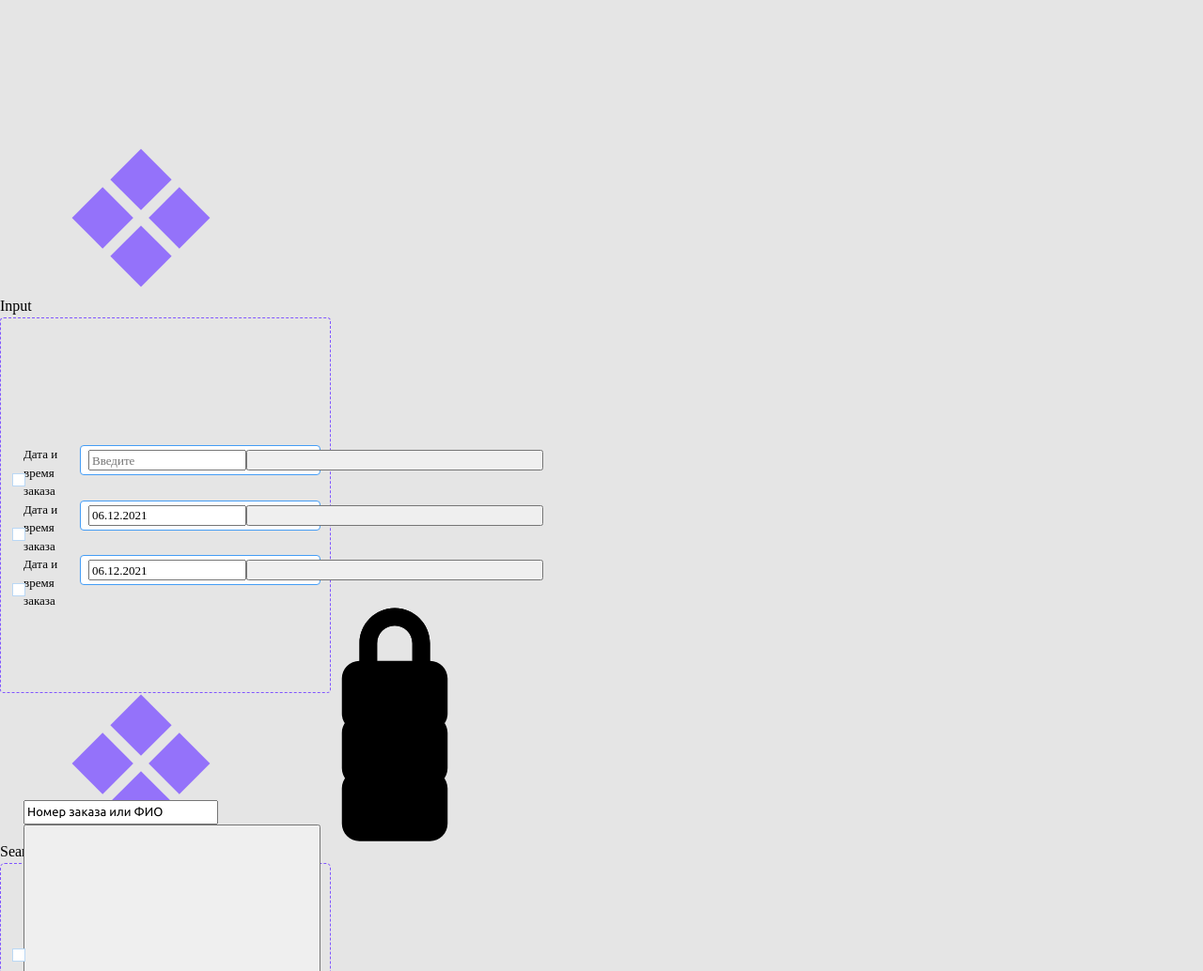
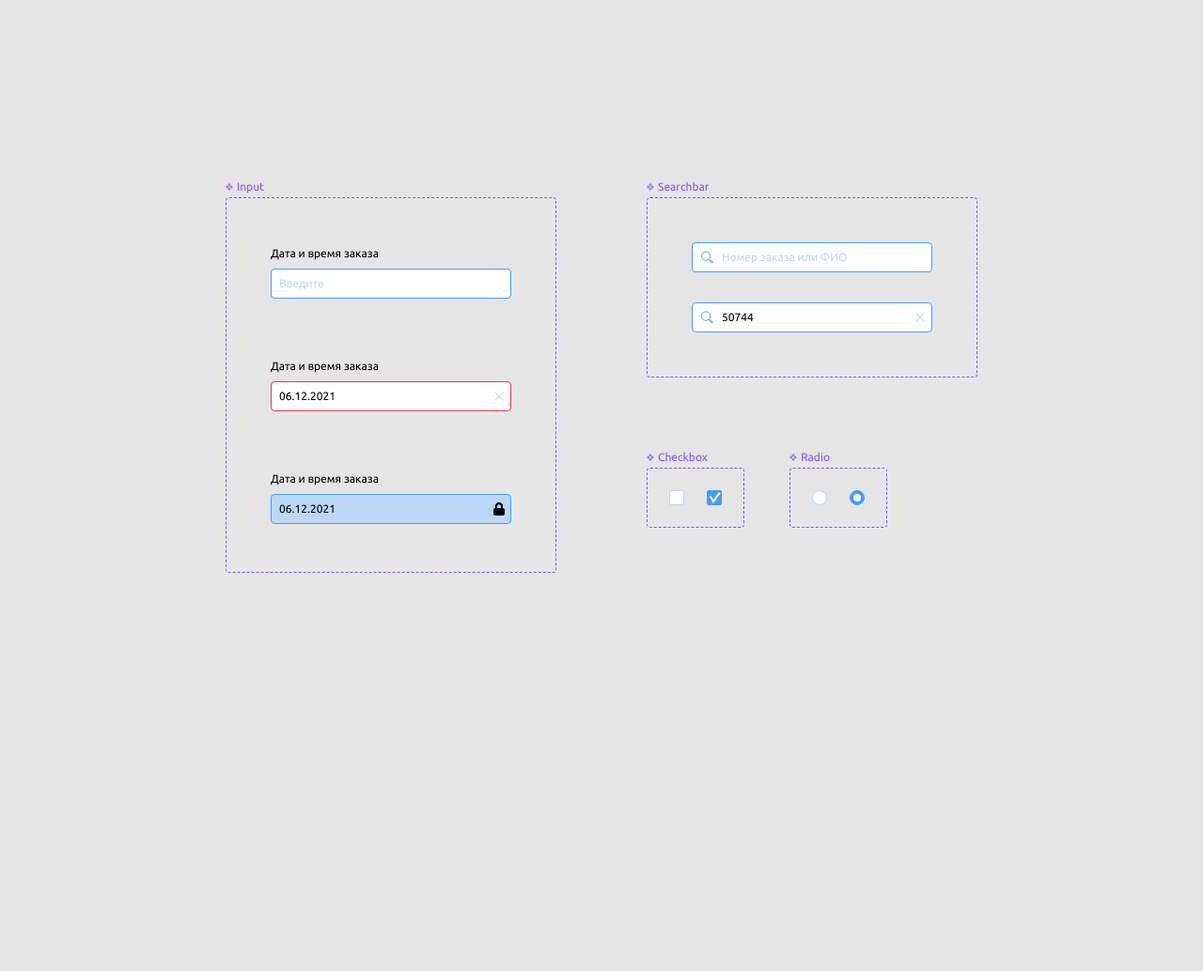
Before and after one commit to alexeyvtulkin/admin-panel, a plain HTML site: page pages/ui-kit/ui-kit.html in a window 1280 px wide. Shown: the top 1034 px of the page at 94% size. After the commit the page ends 800 px from the top, so only its background shows below. Drawn offline with Linux system fonts and the light colour scheme; files that its build step writes are made by us from their sources.

Commit message:
Add files via upload

```diff
--- a/pages/ui-kit/style/checkbox.css
+++ b/pages/ui-kit/style/checkbox.css
@@ -1,13 +1,26 @@
-body,
-html {
-  height: 100%;
+:root {
+    --background-checkbox-white: #fff;
+    --background-checkbox-light: #BAD8F5;
+    --background-checkbox-medium: #459DF5;
+    --background-checkbox-stroke-middle: #8055FF;
+    --background-checkbox-main: #E5E5E5;
 }
 
-.checkbox_container {
+body {
+    font-family: 'Ubuntu', sans-serif;
+    background-color: var(--background-checkbox-main);
 }
 
-.checkbox_name {
-  color: #8055ff;
+.svg {
+    display: none;
+}
+
+.container {
+    display: flex;
+    justify-content: center;
+    align-items: center;
+    padding: 3rem;
+    height: 100vh;
 }
 
 .checkbox {
@@ -16,61 +29,69 @@ html {
     align-items: center;
     width: 6.5rem;
     height: 4rem;
-  border: 1px dashed #8055ff;
+    border: 0.0625rem dashed var(--background-checkbox-stroke-middle);
     box-sizing: border-box;
-  border-radius: 2px;
-  background: #e5e5e5;
+    border-radius: 0.25rem;
 }
 
-.checkbox_field {
+.checkbox__form {
     display: flex;
     justify-content: center;
     align-items: center;
-  width: 4.5rem;
-  height: 2rem;
 }
 
-label {
-  display: inline-block;
+.checkbox__control {
+    display: flex;
+    justify-content: center;
+    align-items: center;
+    padding: 0.5rem;
+    margin-right: 0.5rem;
     cursor: pointer;
-  position: relative;
-  padding-left: 24px;
-  font-size: 13px;
-  top: 24px;
-  margin-right: 10px;
 }
 
-input[type="checkbox"] {
-  display: none;
+.checkbox__control:last-child {
+    margin: 0;
 }
 
-label:before {
-  content: "";
-  display: inline-block;
-
-  width: 14px;
-  height: 14px;
-
-  margin-right: 10px;
-  position: absolute;
-  left: 0;
-  bottom: 1px;
-  background-color: rgb(255, 255, 255);
-  margin-left: 12px;
-  margin-bottom: 14px;
-  border: 1px solid #bad8f5;
+.checkbox__group {
+    position: relative;
+    display: flex;
 }
 
-.checkbox label:before {
-  border-radius: 3px;
+.checkbox__area {
+    appearance: none;
+    width: 1rem;
+    height: 1rem;
+    margin: 0;
+    border: 0.0625rem solid var(--background-checkbox-light);
+    border-radius: 0.125rem;
+    background-color: var(--background-checkbox-white);
+    box-sizing: border-box;
 }
 
-input[type="checkbox"]:checked + label:before {
-  content: "\2713";
-  font-size: 15px;
-  background-color: #459df5;
-  color: #ffffff;
-  text-align: center;
-  line-height: 15px;
-  border: 1px solid #459df5;
+.checkbox__area:checked {
+	background-color: var( --background-checkbox-medium);
+    border-color: var( --background-checkbox-medium);
 }
+
+.checkbox__area:active,
+.checkbox__area:checked:active {
+	box-shadow: 0 0 0.125rem var(--background-checkbox-medium), inset 0 0 0.125rem var(--background-checkbox-medium);
+}
+
+.checkbox__area:focus {
+    outline-color: var(--background-checkbox-light);
+}
+
+.checkbox__area:checked + .checkbox__icon {
+    opacity: 1;
+}
+
+.checkbox__icon {
+    position: absolute;
+    width: 1rem;
+    height: 1rem;
+    fill: var(--background-checkbox-white);
+    opacity: 0;
+    transition: opacity 0.25s ease-in;
+}
--- a/pages/ui-kit/style/input.css
+++ b/pages/ui-kit/style/input.css
@@ -1,10 +1,29 @@
-@import url("https://fonts.googleapis.com/css2?family=Ubuntu:wght@400;700&display=swap");
-
-.input__container {
+:root {
+    --background-input-dark: #000;
+    --background-input-white: #fff;
+    --background-input-main: #E5E5E5;
+    --background-input-opacity: rgba(0,0,0,0);
+    --background-input-light: #BAD8F5;
+    --background-input-medium: #459DF5;
+    --background-input-icorrect: #F53152;
+    --background-input-stroke-middle: #8055FF;
 }
 
-.input__container__name {
-  color: #8055ff;
+body {
+    font-family: 'Ubuntu', sans-serif;
+    background-color: var(--background-input-main)
+}
+
+.svg {
+    display: none;
+}
+.container {
+    display: flex;
+    flex-direction: column;
+    justify-content: center;
+    align-items: center;
+    padding: 3rem;
+    height: 100vh;
 }
 
 .input {
@@ -14,19 +33,19 @@
     align-items: center;
     width: 22rem;
     height: 25rem;
-  border: 0.0625rem dashed #8055ff;
+    border: 0.0625rem dashed var(--background-input-stroke-middle);
+    box-sizing: border-box;
     border-radius: 0.25rem;
-  background: #e5e5e5;
-  box-sizing: border-box;
 }
 
-.input__name {
-  font-weight: normal;
-  font-family: "Ubuntu";
-  margin-bottom: 0.125rem;
+.input__form {
+    display: flex;
+    flex-direction: column;
+    justify-content: center;
+    align-items: center;
 }
 
-.input__empty {
+.input__group {
     display: flex;
     flex-direction: column;
     width: 16rem;
@@ -34,87 +53,104 @@
     margin-bottom: 4rem;
 }
 
-.input__incorrect {
-  display: flex;
-  flex-direction: column;
-  width: 16rem;
-  font-size: 0.75rem;
-  margin-bottom: 4rem;
+.input__group:last-child {
+    margin: 0;
 }
 
-.input__disabled {
+.input__field-name {
     display: flex;
-  flex-direction: column;
-  width: 16rem;
-  font-size: 0.75rem;
-}
-
-:active,
-:hover,
-:focus {
-  outline: 0;
-  outline-offset: 0;
+    margin-bottom: 0.5rem;
+    line-height: 1rem;
+    color: var(--background-input-dark);
 }
 
 .input__field {
     display: flex;
+    justify-content: space-between;
+    align-items: center;
     height: 2rem;
-  box-sizing: border-box;
-  width: 16rem;
+    background-color: var(--background-input-white);
+    border: 0.0625rem solid;
     border-radius: 0.25rem;
-  padding: 0.25rem 0.5rem;
-  background-color: white;
-
-  border: 0.0625rem solid #459df5;
+    padding: 0.25rem 0.25rem 0.25rem 0.5rem;
 }
 
-.input__incorrect .input__field {
-  border: 0.0625rem solid red;
+.input__field:focus-within {
+    box-shadow: 0 0 0.5rem var(--background-input-light);
 }
 
-.input__data {
+.input__field_empty {
+    border-color: var(--background-input-medium);
+}
+
+.input__field_incorrect {
+    border-color: var(--background-input-icorrect);
+}
+
+.input__field_incorrect:focus-within {
+    box-shadow: 0 0 0.25rem var(--background-input-icorrect);
+}
+
+.input__field_disabled {
+    border-color: var(--background-input-medium);
+    background-color: var(--background-input-light);
+    pointer-events: none;
+}
+
+.input__area {
     display: flex;
     width: 100%;
-  align-items: center;
-  font-weight: normal;
-  font-family: "Ubuntu";
-  border-style: none;
+    border: 0;
+    padding: 0;
+    line-height: 1rem;
+    background-color: inherit;
+    outline: 0;
+    color: inherit;
 }
 
-.input__container .input_empty input::placeholder {
-  color: black;
-  color: #459df5;
+.input__area::placeholder {
+    color: var(--background-input-light);
 }
 
-.input__container input::placeholder {
-  color: black;
+.input__field_incorrect {
+    color: var(--background-input-dark);
 }
 
-.input__disabled .input__field {
-  background-color: #bad8f5;
+.input__field_disabled {
+    color: var(--background-input-dark);
 }
 
-.input__empty .input__data {
-  color: #bad8f5;
-  background: white;
+.input__icon-area {
+    display: flex;
+    justify-content: flex-end;
+    align-items: center;
 }
 
-.input__empty .input__data {
-  color: #459df5;
+.input__button {
+    padding: 0 0 0 0.125rem;
+    border: none;
+    font: inherit;
+    color: inherit;
+    background-color: transparent;
+    cursor: pointer;
 }
 
-.input__incorrect .input__data {
-  background: white;
+.input__icon {
+    display: none;
+    width: 1rem;
+    height: 1rem;
+    fill: inherit;
 }
 
-.input__disabled .input__data {
-  background: #bad8f5;
+.input__icon_incorrect {
+    display: block;
+    stroke: var(--background-input-light);
 }
 
-.Lock {
-  display: flex;
+.input__icon_incorrect:hover {
+    stroke: var(--background-input-medium);
 }
 
-.X {
-  display: flex;
+.input__icon_disabled {
+    display: block;
 }
--- a/pages/ui-kit/style/radio.css
+++ b/pages/ui-kit/style/radio.css
@@ -1,14 +1,22 @@
-body,
-html {
-  height: 100%;
+:root {
+    --background-checkbox-white: #fff;
+    --background-checkbox-light: #BAD8F5;
+    --background-checkbox-medium: #459DF5;
+    --background-checkbox-stroke-middle: #8055FF;
+    --background-checkbox-main: #E5E5E5;
 }
 
-.radio_container {
-  margin: auto;
+body {
+    font-family: 'Ubuntu', sans-serif;
+    background-color: var(--background-checkbox-main);
 }
 
-.radio_name {
-  color: #8055ff;
+.container {
+    display: flex;
+    justify-content: center;
+    align-items: center;
+    padding: 3rem;
+    height: 100vh;
 }
 
 .radio {
@@ -17,50 +25,62 @@ html {
     align-items: center;
     width: 6.5rem;
     height: 4rem;
-  border: 1px dashed #8055ff;
+    border: 0.0625rem dashed var(--background-checkbox-stroke-middle);
     box-sizing: border-box;
-  border-radius: 5px;
-  background: #e5e5e5;
+    border-radius: 0.25rem;
 }
 
-label {
+.radio__form {
     display: flex;
-  cursor: pointer;
-  position: relative;
-  padding-left: 24px;
-  font-size: 13px;
-  top: 24px;
-  margin-right: 10px;
+    justify-content: center;
+    align-items: center;
 }
 
-input[type="radio"] {
-  display: none;
+.radio__control {
+    display: flex;
+    justify-content: center;
+    align-items: center;
+    padding: 0.5rem;
+    margin: 0 0.5rem 0 0;
+    cursor: pointer;
 }
 
-label:before {
-  content: "";
-  display: flex;
-  width: 14px;
-  height: 14px;
-  position: absolute;
-  bottom: 1px;
-  background-color: rgb(255, 255, 255);
-  border: 1px solid #bad8f5;
-  margin-left: 12px;
-  margin-bottom: 14px;
+.radio__control:last-child {
+    margin: 0;
 }
 
-.radio label:before {
-  border-radius: 8px;
+.radio__area {
+    appearance: none;
+    display: flex;
+    justify-content: center;
+    align-items: center;
+    width: 1rem;
+    height: 1rem;
+    margin: 0;
+    border: 0.0625rem solid var(--background-checkbox-light);
+    border-radius: 1rem;
+    background-color: var(--background-checkbox-white);
+    box-sizing: border-box;
 }
 
-input[type="radio"]:checked + label:before {
-  content: "\2022";
-  color: #ffffff;
-  padding-left: 1px;
-  background-color: #459df5;
-  font-size: 33px;
-  text-align: inherit;
-  line-height: 14px;
-  border-style: none;
+.radio__area:checked {
+	background-color: var( --background-checkbox-medium);
+    border-color: var( --background-checkbox-medium);
 }
+
+.radio__area:active,
+.radio__area:checked:active {
+	box-shadow: 0 0 0.125rem var(--background-checkbox-medium), inset 0 0 0.125rem var(--background-checkbox-medium);
+}
+
+.radio__area:focus {
+    outline-color: var(--background-checkbox-light);
+}
+
+.radio__area:checked::after {
+    content: '';
+    width: 0.5rem;
+    height: 0.5rem;
+    border-radius: 0.5rem;
+    background-color: var(--background-checkbox-white);
+}
--- a/pages/ui-kit/style/reset.css
+++ b/pages/ui-kit/style/reset.css
@@ -6,10 +6,10 @@
 }
 
 /* Убираем внутренние отступы */
-ul[class],
+/* ul[class],
 ol[class] {
   padding: 0;
-}
+} */
 
 /* Убираем внешние отступы */
 body,
--- a/pages/ui-kit/style/searchbar.css
+++ b/pages/ui-kit/style/searchbar.css
@@ -1,10 +1,26 @@
-@import url("https://fonts.googleapis.com/css2?family=Ubuntu:wght@400;700&display=swap");
-
-.searchbar__container {
+:root {
+    --background-searchbar-dark: #000;
+    --background-searchbar-white: #fff;
+    --background-searchbar-light: #BAD8F5;
+    --background-searchbar-medium: #459DF5;
+    --background-searchbar-stroke-middle: #8055FF;
 }
 
-.searchbar__name {
-  color: #8055ff;
+body {
+    font-family: 'Ubuntu', sans-serif;
+}
+
+.svg {
+    display: none;
+}
+
+.container {
+    display: flex;
+    flex-direction: column;
+    justify-content: center;
+    align-items: center;
+    padding: 3rem;
+    height: 100vh;
 }
 
 .searchbar {
@@ -14,88 +30,105 @@
     align-items: center;
     width: 22rem;
     height: 12rem;
-  font-weight: normal;
-  font-family: "Ubuntu";
-  background: #e5e5e5;
-  border: 0.0625rem dashed #8055ff;
+    border: 0.0625rem dashed var(--background-searchbar-stroke-middle);
     box-sizing: border-box;
-  border-radius: 0.3125rem;
+    border-radius: 0.25rem;
 }
 
-
-
-.searchbar__empty {
+.searchbar__form {
     display: flex;
-  width: 16rem;
-  height: 2rem;
-  background: #ffffff;
-  border: 0.0625rem solid #459df5;
-  box-sizing: border-box;
-  border-radius: 0.25rem;
-  margin: 3rem 3rem 0;
+    flex-direction: column;
+    justify-content: center;
+    align-items: center;
 }
 
-.searchbar__empty__data {
+.searchbar__group {
+    display: flex;
+    flex-direction: column;
+    width: 16rem;
+    font-size: 0.75rem;
+    margin-bottom: 2rem;
+}
+
+.searchbar__group:last-child {
+    margin-bottom: 0;
+}
+
+.searchbar__field {
+    display: flex;
+    justify-content: space-between;
+    align-items: center;
+    width: 100%;
+    height: 2rem;
+    border: 0.0625rem solid;
+    border-radius: 0.25rem;
+    padding: 0.25rem 0.25rem 0.25rem 0.5rem;
+    background-color: var(--background-searchbar-white);
+}
+
+.searchbar__field:focus-within {
+    box-shadow: 0 0 0.5rem var(--background-searchbar-light);
+}
+
+.searchbar__search-area {
     display: flex;
     width: 100%;
-  align-items: center;
-  color: #bad8f5;
-  border-style: none;
-  font-family: Ubuntu;
-  font-style: normal;
-  font-weight: normal;
-  font-size: 0.8125rem;
-  line-height: 1rem;
 }
 
-.searchbar .searchbar__empty input::placeholder {
-  color: black;
-  color: #459df5;
-
+.searchbar__field_empty {
+    border-color: var(--background-searchbar-medium);
+    color: var(--background-searchbar-light);
 }
 
-.searchbar input::placeholder {
-  color: black;
+.searchbar__field_active {
+    border-color: var(--background-searchbar-medium);
 }
 
-.searchbar__filled {
+.searchbar__area {
     display: flex;
-  width: 16rem;
-  height: 2rem;
-  background: #ffffff;
-  border: 1px solid #459df5;
-  box-sizing: border-box;
-  border-radius: 4px;
-  margin: 2rem 3rem 3rem;
+    border: 0;
+    padding: 0 0 0 0.5rem;
+    width: 100%;
+    line-height: 1rem;
+    background-color: inherit;
+    outline: 0;
+    color: var(--background-searchbar-dark);
 }
 
-:active, :hover, :focus {
-  outline: 0;
-  outline-offset: 0;
+.searchbar__area::placeholder {
+    color: var(--background-searchbar-light);
 }
 
-.searchbar__filled__data {
-  display: flex;
-  width: 100%;
-  align-items: center;
-  border-style: none;
-  font-family: Ubuntu;
-  font-style: normal;
-  font-weight: normal;
-  font-size: 0.8125rem;
-  line-height: 1rem;
-  color: black;
-
+.searchbar__field_active {
+    color: var(--background-searchbar-dark);
 }
 
-.Ellipse {
-  display: flex;
-  margin-left: 0.625rem;
-  margin-right: 0.625rem;
+.searchbar__button {
+    padding: 0 0 0 0.125rem;
+    border: none;
+    font: inherit;
+    color: inherit;
+    background-color: transparent;
+    cursor: pointer;
 }
 
-.Vector {
-  display: flex;
-  margin-left: auto;
-  margin-right: 0.625rem;
+.searchbar__icon {
+    display: none;
+    width: 1rem;
+    height: 1rem;
+    fill: inherit;
+    stroke: var(--background-searchbar-medium);
 }
+
+.searchbar__icon:hover {
+    stroke: var(--background-searchbar-medium);
+}
+
+.searchbar__icon_incorrect {
+    stroke: var(--background-searchbar-light);
+    display: block;
+}
+
+.searchbar__icon_active {
+    display: block;
+}
--- a/pages/ui-kit/style/ui-kit.css
+++ b/pages/ui-kit/style/ui-kit.css
@@ -1,28 +1,57 @@
-body {
-  background-color: #e5e5e5;
+:root {
+    --background-ui-main: #E5E5E5;
+    --background-ui-middle: #8055FF;
 }
 
-.searchbar_and_buttons {
+body {
+    font-family: 'Ubuntu', sans-serif;
+    background-color: var(--background-ui-main);
+}
+
+.ui__container {
+    display: flex;
+    justify-content: center;
+    align-items: center;
+    width: 100%;
+    height: 100vh;
+    padding: 3rem;
+}
+
+.ui__form-wrapper {
+    display: flex;
+}
+
+.ui__input-forms {
     display: flex;
     flex-direction: column;
-    margin-left: 2rem;
-    margin-bottom: auto;
+    margin-right: 6rem;
 }
 
-.checkbox_and_radio {
+.ui__searchbar {
     display: flex;
-    margin-top: 3rem;
+    flex-direction: column;
+    margin-bottom: 4.75rem;
 }
 
+.ui__button-forms {
+    display: flex;
+}
 
+.ui__checkbox-group {
+    margin-right: 3rem;
+}
 
+.ui__item-name {
+    height: 1.25rem;
+    color: var(--background-ui-middle);
+    font-size: 0.75rem;
+}
 
-
-.container {
-  display: flex;
-  justify-content: center;
-  align-items: center;
-  width: 100%;
-  height: 100wh;
-  padding: 3rem;
+.ui__item-name {
+    display: flex;
 }
+.ui__icon {
+    width: 0.5rem;
+    height: 0.5rem;
+    margin-right: 0.25rem;
+}
```
Lines whose indentation alone changed are shown as unchanged.
